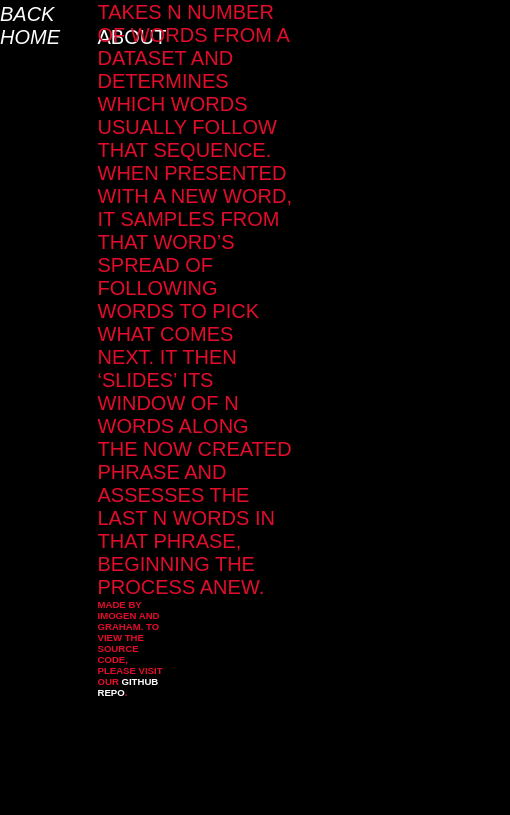
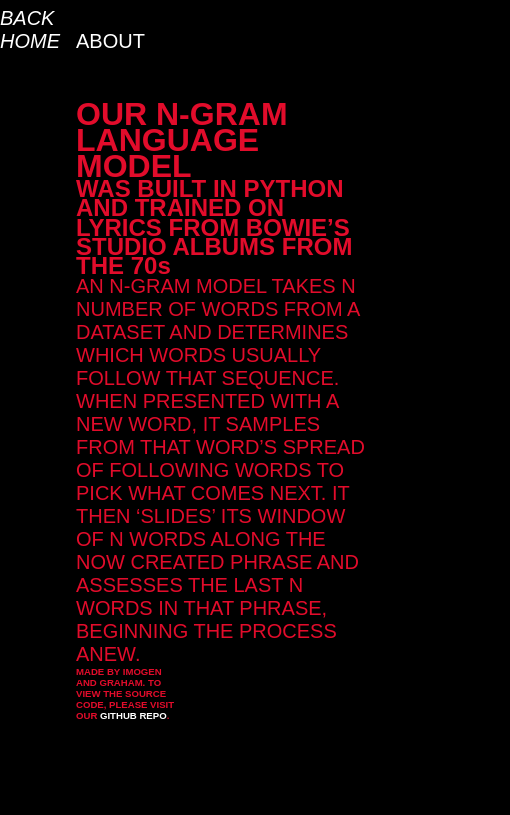
Before and after one commit to imo-jpg/bowie-n-grams, a plain HTML site: page appendix.html in a window 390 px wide. Shown: the whole page, 510 px wide, since content can reach past the window. Drawn offline with nearby package versions, Linux system fonts and the light colour scheme.

Commit message:
attempts mobile styling

```diff
--- a/appendix.html
+++ b/appendix.html
@@ -10,18 +10,6 @@
     </head>
     <body>
         <div class="grid">
-            <div class="bg"></div>
-            <div class="bg"></div>
-            <div class="bg"></div>
-            <div class="bg"></div>
-            <div class="bg"></div>
-            <div class="bg"></div>
-            <div class="bg"></div>
-            <div class="bg"></div>
-            <div class="bg"></div>
-            <div class="bg"></div>
-            <div class="bg"></div>
-            <div class="bg"></div>
             <div class="menu">
                 <a class="nav" href="/bowie-n-grams/index.html">Back Home</a>
             </div>
--- a/style.css
+++ b/style.css
@@ -16,13 +16,7 @@ body {
     column-gap: 16px;
     grid-template-rows: .5fr 2fr 50% 1fr;
     row-gap: 16px;
-    /* background-color: #222222; */
 }
-
-.bg {
-    /* background-color: #444444; */
-}
-
 .tracker {
     grid-column-start: 2;
     grid-column-end: 3;
@@ -80,16 +74,6 @@ body {
     font-weight: bold;
 }
 
-/* .next {
-    grid-column-start: 2;
-    grid-column-end: 3;
-    grid-row-start: 5;
-    grid-row-end: 6;
-    align-self: start;
-    justify-self: start;
-    font-weight: bold;
-} */
-
 h2 {
     font-size: 4.5rem;
     font-weight: bold;
@@ -143,3 +127,26 @@ a:hover {
 #submit {
     padding-left: 16px;
 }
+
+@media only screen and (max-width:600px) {
+    .image {
+        display: none;
+    }
+
+    .grid {
+        height: 100vh;
+        display: grid;
+        grid-template-columns: 1fr 75% 1fr;
+        column-gap: 16px;
+        grid-template-rows: .5fr 2fr 50% 1fr;
+        row-gap: 16px;
+    }
+
+    h2 {
+        font-size: 2rem;
+    }
+
+    h3 {
+        font-size: 1.5rem;
+    }
+}
```
Also changed, not shown: game.html (+0 -14 lines), index.html (+0 -13 lines).
